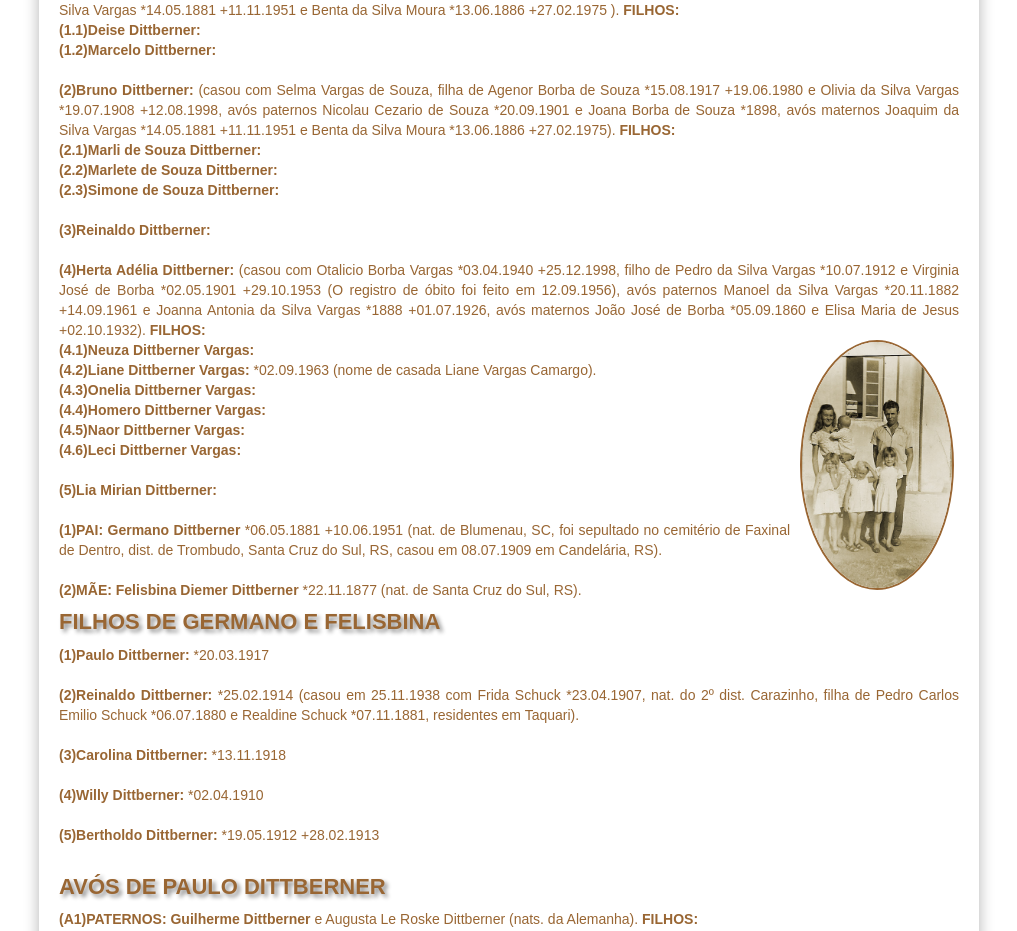
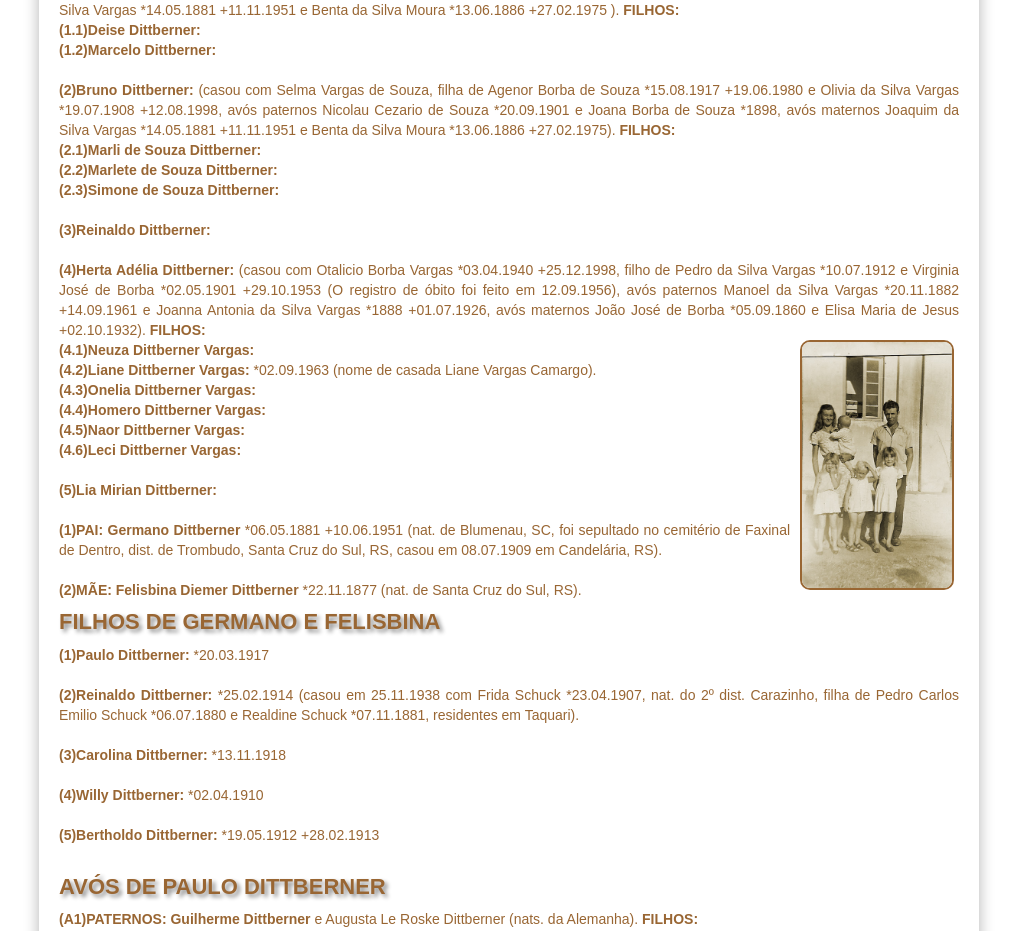
Before and after one commit to claudiovargas1955/claudiovargas1955.github.io, a Jekyll site: the page built from _pages/familia-dittberner.html, in a window 1280 px wide. Shown: the part 1088-2019 px from the top of the page, without its empty margins (131-1148 px from the left). Built offline with Jekyll 4.4.1, drawn with Linux system fonts in a browser that asks for light colours; some web fonts are replaced.

Commit message:
Update familia-dittberner.html

```diff
--- a/_pages/familia-dittberner.html
+++ b/_pages/familia-dittberner.html
@@ -144,7 +144,7 @@ paternos Nicolau Cezario de Souza *20.09.1901 e Joana Borba de Souza *1898, avó
 
 <b>(4)Herta Adélia Dittberner: </b>(casou com Otalicio Borba Vargas *03.04.1940 +25.12.1998, filho de Pedro da Silva Vargas *10.07.1912 e Virginia José de Borba *02.05.1901
 +29.10.1953 (O registro de óbito foi feito em 12.09.1956), avós paternos Manoel da Silva Vargas *20.11.1882 +14.09.1961 e Joanna Antonia da Silva Vargas *1888 +01.07.1926, avós
-maternos João José de Borba *05.09.1860 e Elisa Maria de Jesus +02.10.1932). <b>FILHOS: </b><br><img class="dir1" style="float:right"; src="/images/otalicio.jpg";
+maternos João José de Borba *05.09.1860 e Elisa Maria de Jesus +02.10.1932). <b>FILHOS: </b><br><img class="dir" style="float:right"; src="/images/otalicio.jpg";
 height="250px"; title="Otalicio, Herta e filhos";/>
       <b>(4.1)Neuza Dittberner Vargas:</b><br>
       <b>(4.2)Liane Dittberner Vargas: </b>*02.09.1963 (nome de casada Liane Vargas Camargo).<br>
```
